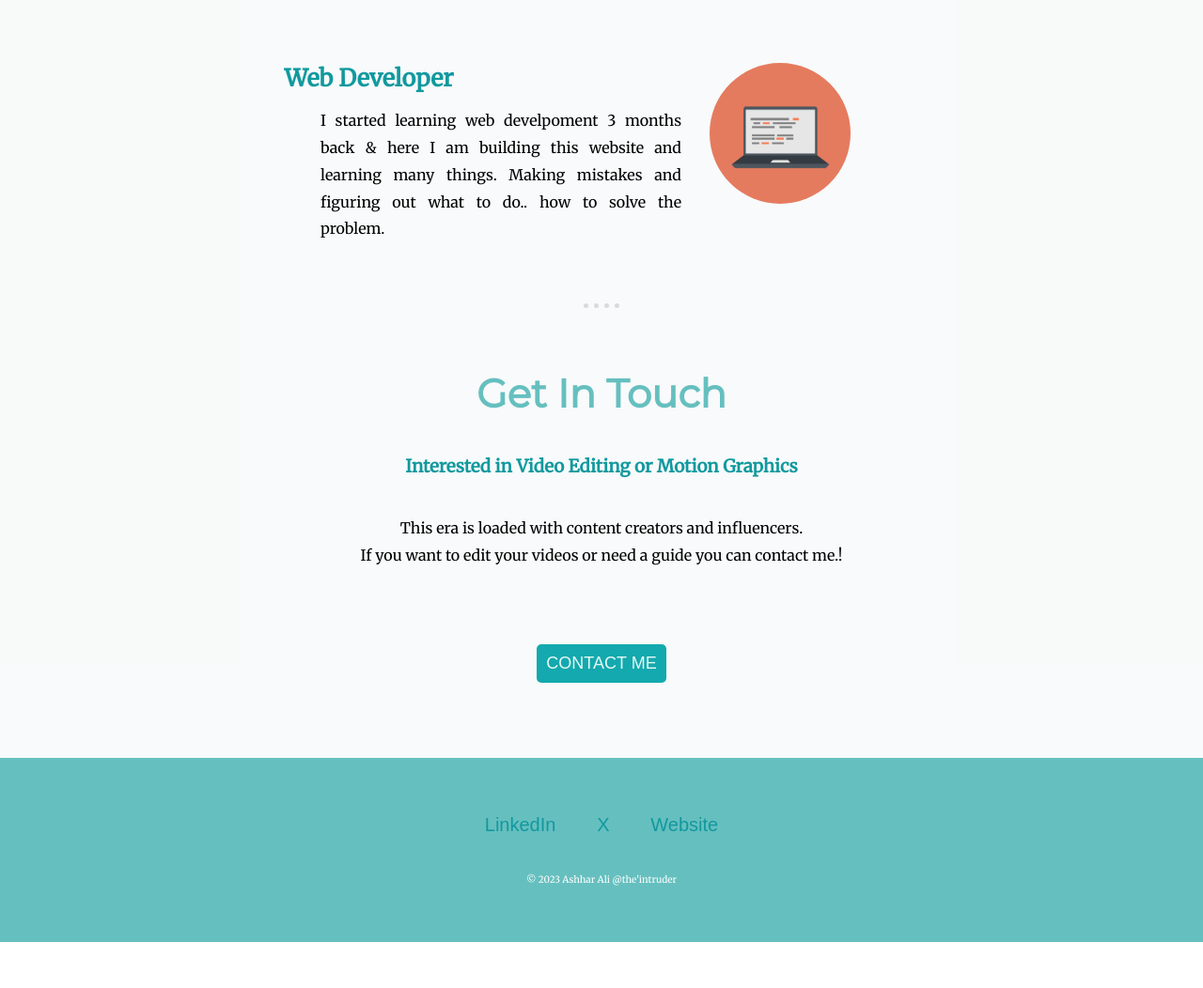
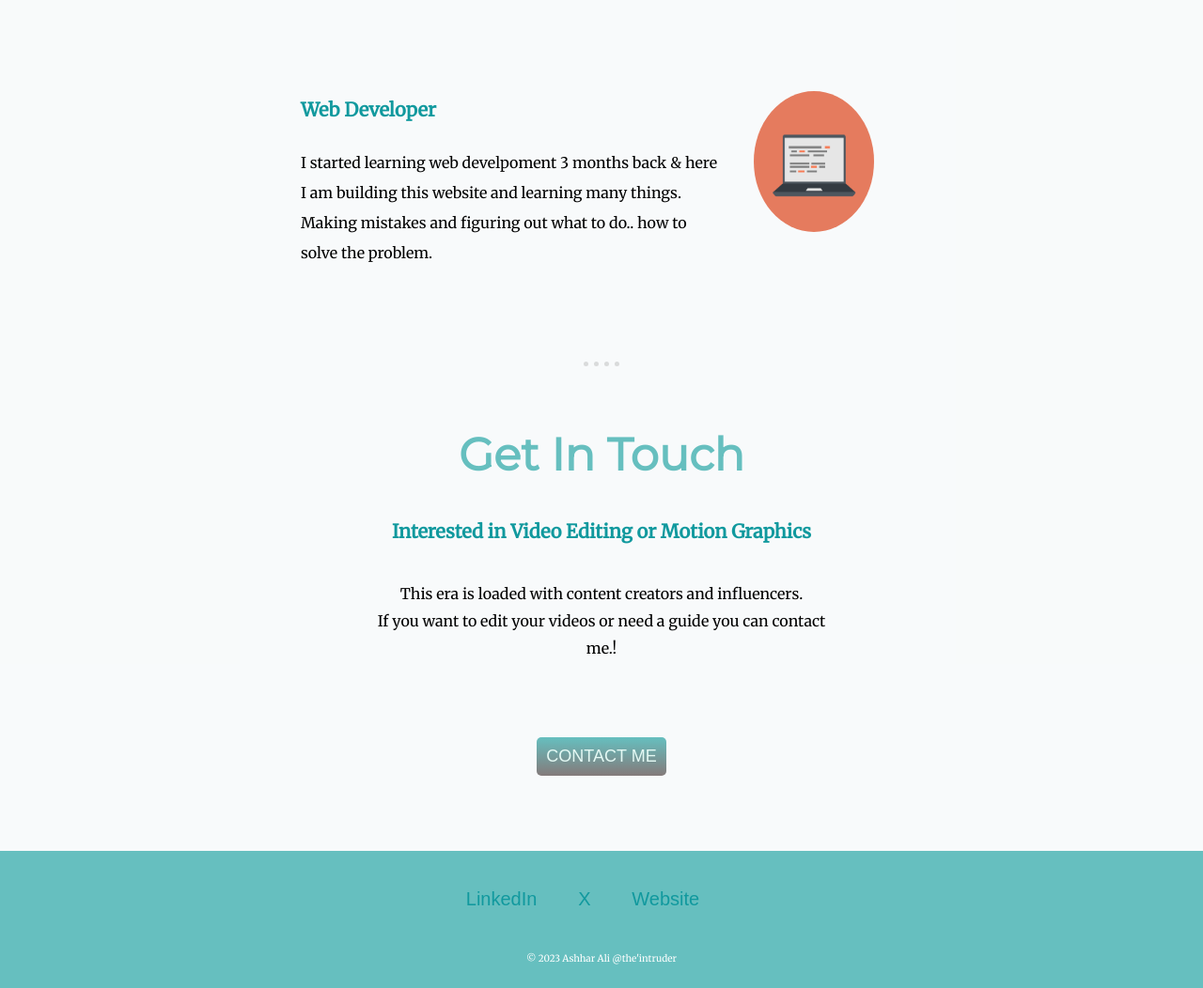
Before and after one commit to Intruder-fa/Personal-Website, a plain HTML site: page index.html in a window 1280 px wide. Shown: the part 1834-2886 px from the top of the page at 94% size. Before the commit the page ends 2837 px from the top, so only its background shows below. Drawn offline with Linux system fonts and the light colour scheme.

Commit message:
Learned some short and better ways.
This CSS file contains changes like centerring items with margin:auto, gradient color effect in button, more clear understanding about %, px, em, rem.

```diff
--- a/style.css
+++ b/style.css
@@ -6,18 +6,19 @@
 h2{
     font-family: 'Montserrat';
     color: #66BFBF;
-    font-size: 42px;
+    font-size: 3rem;
 }
 
 h3{
-
+    font-size: 20px;
     color: #11999E;
+    margin-bottom: 20px;
 }
 
 .First{
     background-color: #E4F9F4;
     text-align: center;
-    padding-top: 100px;
+    padding-top: 6.25rem;
     position: relative;
     /* border: 5px solid black; */
 }
@@ -25,28 +26,28 @@ h3{
 
 .cl1{
     position: absolute;
-    right: 442px;
-    top: 50px;
+    right: 27.625rem;
+    top: 3.125rem;
 }
 
 .cl2{
     position: absolute;
-    left: 300px;
-    top: 300px;
+    left: 18.75rem;
+    top: 18.75rem;
 }
 
 
 .name{
-    font-size: 95px;
+    font-size: 5.9375rem;
     font-weight: bold;
     font-family: sacramento;
     color: #66BFBF;
 }
 
 .role{
-    font-size: 30px;
+    font-size: 1.875rem;
     text-decoration: underline;
-    margin-top: 10px;
+    margin-top: 0.625rem;
     font-family: 'Montserrat', sans-serif;
     color: #66BFBF;
 }
@@ -82,13 +83,14 @@ h3{
 }
 
 p.mid-bio {
+    margin: auto;
     color: #40514E;
     font-size: 18px;
     font-family: 'Merriweather';
-    left: 516px;
-    position: relative;
+    /* left: 516px; */
+    /* position: relative; */
     width: 475px;
-    line-height: 1.5;
+    line-height: 2;
     display: block;
 }
 
@@ -102,17 +104,98 @@ hr{
     margin-bottom: 65px;
 }
 
-.skills{
-    /* background-color: rgba(255, 0, 0, 0.311); */
-    position: relative;
+.skill-row{
+    width: 50%;
+    margin: 100px auto 100px auto;
+    text-align: left;
+    line-height: 2;
 }
 
 .edit-img{
+    width: 150px;
+    float: left;
+    height: 150px;
+    border-radius: 50%;
+    margin-right: 30px;
+}
+
+.edit-img2{
+    width: 20%;
+    float: right;
+    border-radius: 50%;
+    margin-left: 30px;
+}
+
+
+
+#last-head{
+    margin: 40px 0 40px 0;
+}
+
+.last-bio{
+    line-height: 1.8;
+    width: 40%;
+    margin: auto;
+}
+
+
+a{
+    display: inline-block;
+    margin-bottom: 25px;
+}
+
+a:hover{
+    color: black
+}
+
+.btn{
+    background-color: #13a9ae;
+    background-image: -webkit-linear-gradient(top, #66BFBF, #847a7a);
+    color: #E4F9F4;
+    padding: 10px;
+    border: none;
+    border-radius: 5px;
+    text-decoration: none;
+    margin: 80px;
+    font-family: sans-serif;
+    font-size: 18px;
+}
+
+.btn:hover{
+    color: white;
+    box-shadow: 2.5px 2.5px 8.8px black ;
+    background-image: -webkit-linear-gradient(top, #66BFBF, #66BFBF);
+}
+
+
+.bottom-container{
+    background-color: #66BFBf;
+    padding: 40px 0 5px 0;
+    text-align: center;
+}
+
+.footer-link{
+    color: #11999E;
+    padding-right: 40px;
+    font-size: 20px;
+    text-decoration: none;
+    font-family: sans-serif;
+}
+
+.copyright{
+    margin: 20px;
+    color: white;
+    font-size: 10px;
+}
+
+
+
+ /* this was my last code done by me */
+
+ /* .edit-img{
     border: none;
     border-radius: 50%;
-    height: 150px;
-    width: 150px;
-    /* object-position: 1px -1px; */
+    width: 25%;
     position: absolute;
     left: 421px;
 }
@@ -120,8 +203,8 @@ hr{
 
 
 div.skill-row{
-    margin-top: 100px;
-    /* background-color: yellow; */
+    margin-top: auto;
+    width:50%;
 }
 
 .skill-head1{
@@ -153,59 +236,4 @@ div.skill-row{
     padding-right: 214px;
     text-align: justify;
     line-height: 1.8;
-}
-
-#last-head{
-    margin: 40px 0 40px 0;
-}
-
-.last-bio{
-    line-height: 1.8;
-}
-
-
-a{
-    display: inline-block;
-}
-
-a:hover{
-    color: black
-}
-
-.btn{
-    background-color: #13a9ae;
-    color: #E4F9F4;
-    padding: 10px;
-    border: none;
-    border-radius: 5px;
-    text-decoration: none;
-    margin: 80px;
-    font-family: sans-serif;
-    font-size: 18px;
-}
-
-.btn:hover{
-    color: white;
-    box-shadow: 2.5px 2.5px 8.8px black ;
-}
-
-
-.bottom-container{
-    background-color: #66BFBf;
-    padding: 40px;
-    text-align: center;
-}
-
-.footer-link{
-    color: #11999E;
-    padding: 20px;
-    font-size: 20px;
-    text-decoration: none;
-    font-family: sans-serif;
-}
-
-.copyright{
-    margin: 20px;
-    color: white;
-    font-size: 10px;
-}
+} */
```
